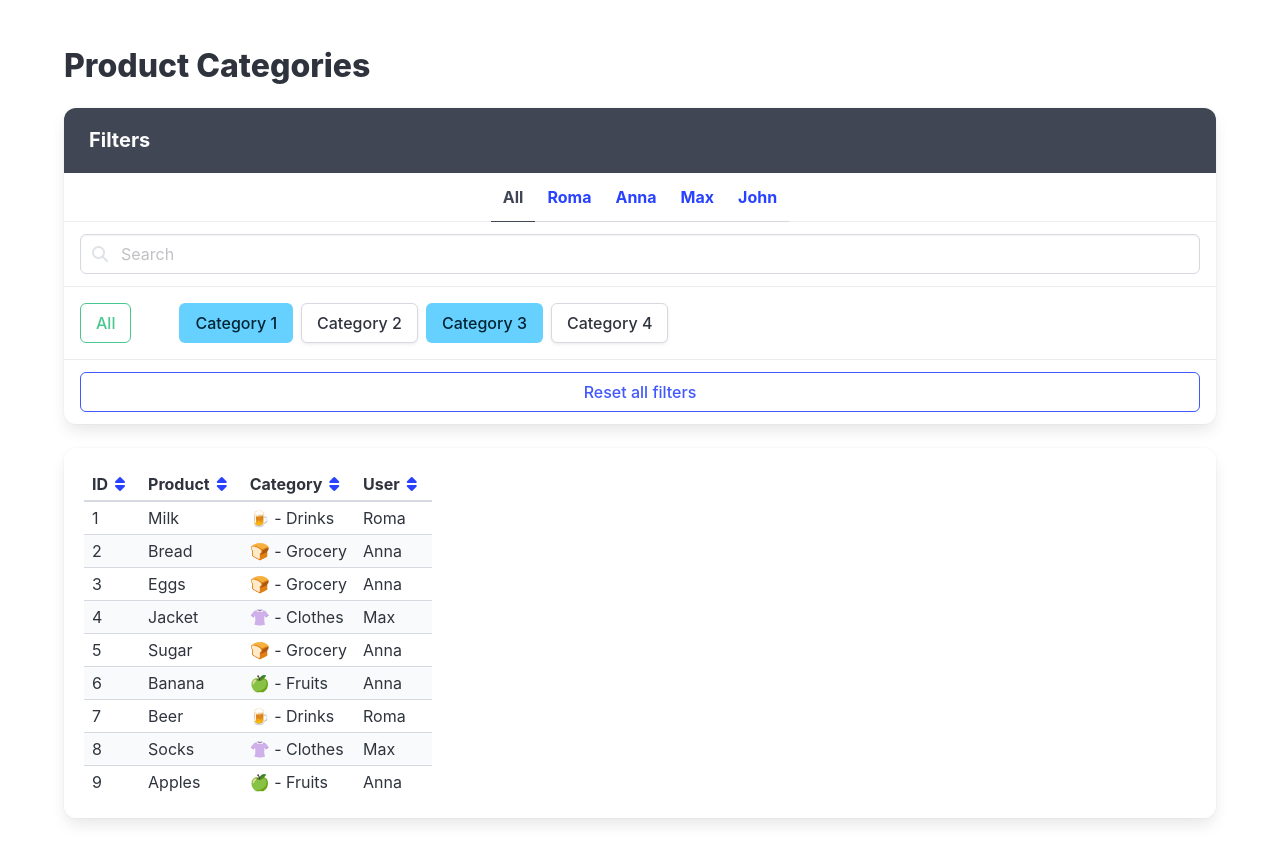
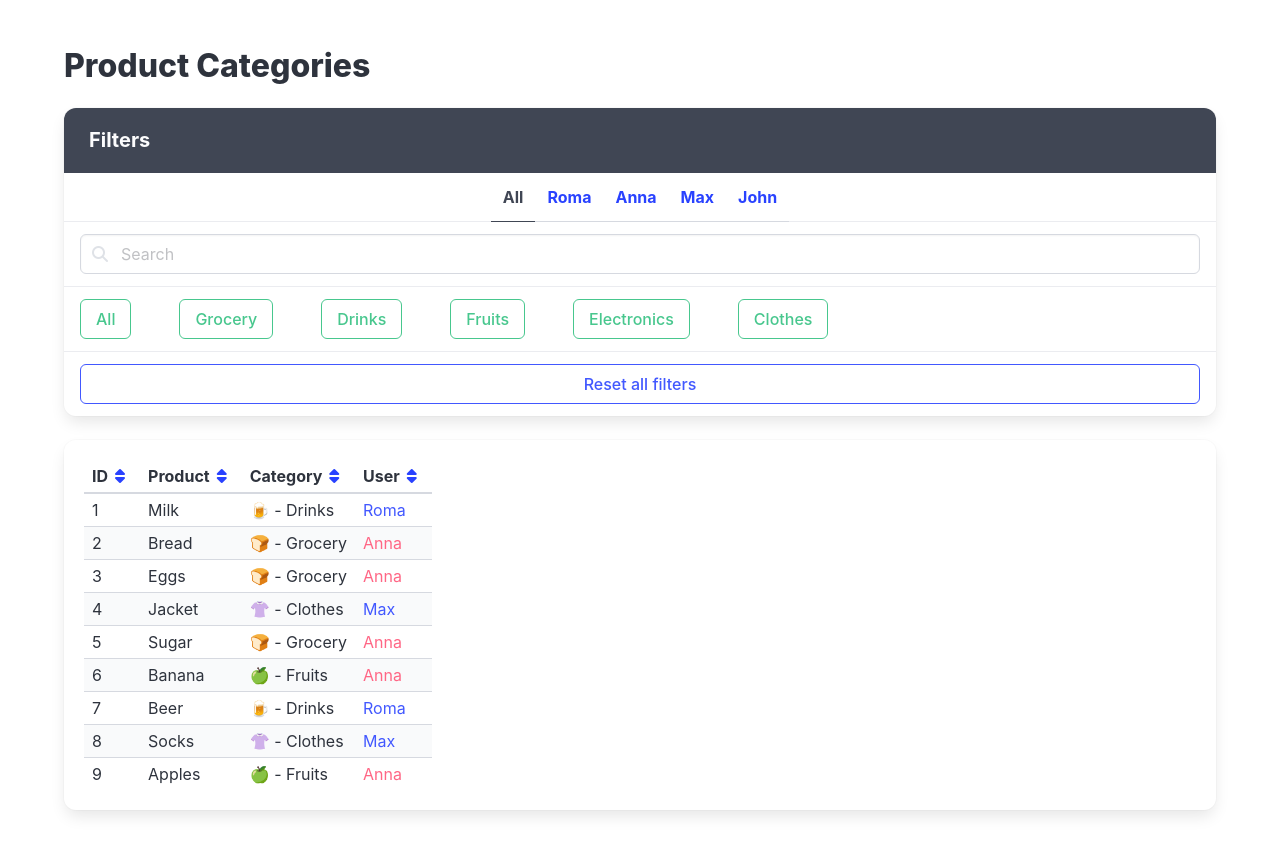
Before and after one commit to DidZhara/react_practice_ruslan_koval, a React (Vite) app: page / in a window 1280 px wide. Shown: the top 862 px of the page. Built offline with nearby package versions, Linux system fonts and the light colour scheme.

Commit message:
Final solution

```diff
--- a/src/App.jsx
+++ b/src/App.jsx
@@ -7,6 +7,8 @@ import categoriesFromServer from './api/categories';
 import productsFromServer from './api/products';
 import { ProductTable } from './components/ProductTable';
 import { UserFilter } from './components/UserFilter';
+import { ResetButton } from './components/ResetButton';
+import { CategoryFilter } from './components/CategoryFilter';
 
 // const products = productsFromServer.map((product) => {
 //   const category = null; // find by product.categoryId
@@ -18,6 +20,17 @@ import { UserFilter } from './components/UserFilter';
 export const App = () => {
   const [selectedUserId, setSelectedUserId] = useState(null);
   const [searchQuery, setSearchQuery] = useState('');
+  const [selectedCategories, setSelectedCategories] = useState([]);
+
+  const toggleCategory = id => {
+    setSelectedCategories(
+      prev =>
+        prev.includes(id) ? prev.filter(cId => cId !== id) : [...prev, id],
+      // eslint-disable-next-line function-paren-newline
+    );
+  };
+
+  const clearCategories = () => setSelectedCategories([]);
 
   const products = productsFromServer.map(product => {
     const category = categoriesFromServer.find(
@@ -28,13 +41,16 @@ export const App = () => {
     return { ...product, category, user };
   });
 
-  const visibleProducts = products.filter(({ user, name }) => {
+  const visibleProducts = products.filter(({ user, name, category }) => {
     const matchesUser = selectedUserId === null || user.id === selectedUserId;
     const matchesSearch = name
       .toLowerCase()
       .includes(searchQuery.toLowerCase());
+    const matchesCategory =
+      selectedCategories.length === 0 ||
+      selectedCategories.includes(category.id);
 
-    return matchesSearch && matchesUser;
+    return matchesSearch && matchesUser && matchesCategory;
   });
 
   return (
@@ -81,48 +97,20 @@ export const App = () => {
               </p>
             </div>
 
-            <div className="panel-block is-flex-wrap-wrap">
-              <a
-                href="#/"
-                data-cy="AllCategories"
-                className="button is-success mr-6 is-outlined"
-              >
-                All
-              </a>
+            <CategoryFilter
+              categories={categoriesFromServer}
+              selectedCategories={selectedCategories}
+              onTogleCategory={toggleCategory}
+              onClearCategories={clearCategories}
+            />
 
-              <a
-                data-cy="Category"
-                className="button mr-2 my-1 is-info"
-                href="#/"
-              >
-                Category 1
-              </a>
-
-              <a data-cy="Category" className="button mr-2 my-1" href="#/">
-                Category 2
-              </a>
-
-              <a
-                data-cy="Category"
-                className="button mr-2 my-1 is-info"
-                href="#/"
-              >
-                Category 3
-              </a>
-              <a data-cy="Category" className="button mr-2 my-1" href="#/">
-                Category 4
-              </a>
-            </div>
-
-            <div className="panel-block">
-              <a
-                data-cy="ResetAllButton"
-                href="#/"
-                className="button is-link is-outlined is-fullwidth"
-              >
-                Reset all filters
-              </a>
-            </div>
+            <ResetButton
+              onReset={() => {
+                setSelectedUserId(null);
+                setSearchQuery('');
+                setSelectedCategories([]);
+              }}
+            />
           </nav>
         </div>
 
--- a/src/components/CategoryFilter.jsx
+++ b/src/components/CategoryFilter.jsx
@@ -1,5 +1,34 @@
-import categories from "../api/categories";
+export const CategoryFilter = ({
+  categories,
+  selectedCategories,
+  onClearCategories,
+  onTogleCategory,
+}) => (
+  <div className="panel-block is-flex-wrap-wrap">
+    <a
+      href="#/"
+      data-cy="AllCategories"
+      className={`button mr-6 ${selectedCategories.length === 0 ? 'is-outlined is-success' : 'is-succes'}`}
+      onClick={event => {
+        event.preventDefault();
+        onClearCategories();
+      }}
+    >
+      All
+    </a>
 
-export const CategoryFilter = ({categories}) => (
-  <div>
+    {categories.map(({ id, title }) => (
+      <a
+        data-cy="Category"
+        className={`button mr-6 ${selectedCategories.length === 0 ? 'is-success is-outlined' : 'is-success'}`}
+        href="#/"
+        onClick={event => {
+          event.preventDefault();
+          onTogleCategory(id);
+        }}
+      >
+        {title}
+      </a>
+    ))}
+  </div>
 );
--- a/src/components/ProductTable.jsx
+++ b/src/components/ProductTable.jsx
@@ -17,7 +17,7 @@ export function ProductTable({ products }) {
   }
 
   return (
-    <div className="box table-container">
+    <div className="box table-container" data-cy="ProductTable">
       <table className="table is-striped is-narrow is fullwidth">
         <thead>
           <tr>
@@ -29,13 +29,20 @@ export function ProductTable({ products }) {
         </thead>
         <tbody>
           {products.map(product => (
-            <tr key={product.id}>
-              <td>{product.id}</td>
-              <td>{product.name}</td>
-              <td>
+            <tr key={product.id} data-cy="Product">
+              <td data-cy="ProductId">{product.id}</td>
+              <td data-cy="ProductName">{product.name}</td>
+              <td data-cy="ProductCategory">
                 {product.category.icon} - {product.category.title}
               </td>
-              <td>{product.user.name}</td>
+              <td
+                data-cy="ProductUser"
+                className={
+                  product.user.sex === 'm' ? 'has-text-link' : 'has-text-danger'
+                }
+              >
+                {product.user.name}
+              </td>
             </tr>
           ))}
         </tbody>
--- /dev/null
+++ b/src/components/ResetButton.jsx
@@ -0,0 +1,15 @@
+export const ResetButton = ({ onReset }) => (
+  <div className="panel-block">
+    <a
+      data-cy="ResetAllButton"
+      href="#/"
+      className="button is-link is-outlined is-fullwidth"
+      onClick={event => {
+        event.preventDefault();
+        onReset();
+      }}
+    >
+      Reset all filters
+    </a>
+  </div>
+);
```
